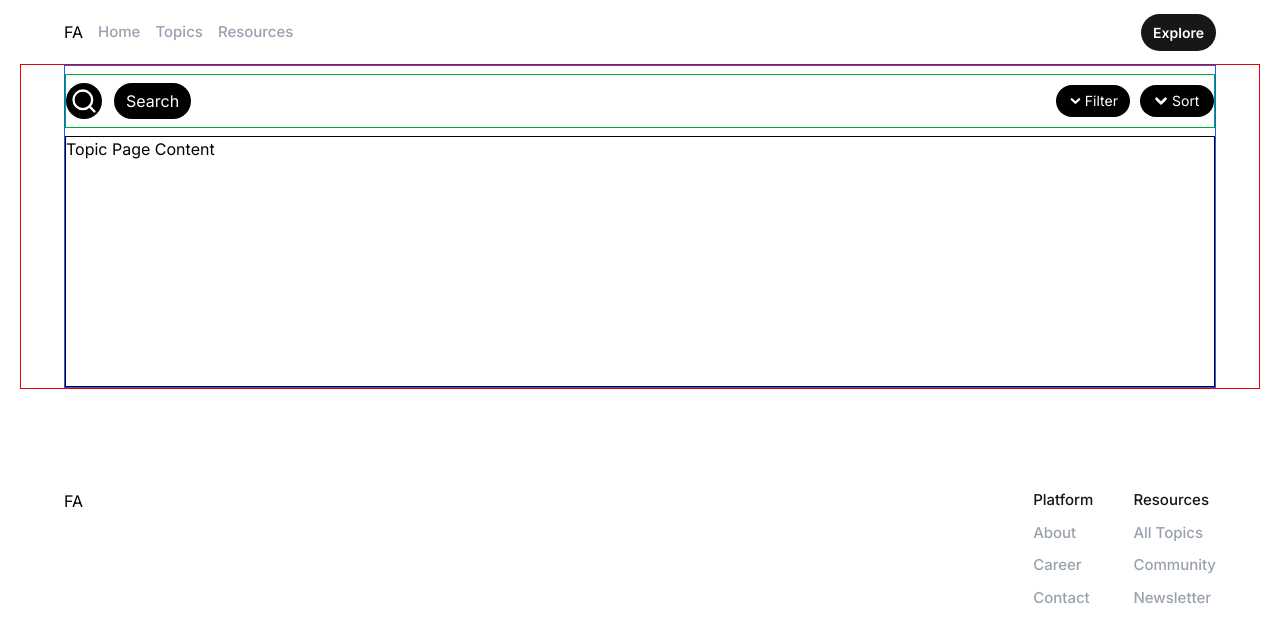
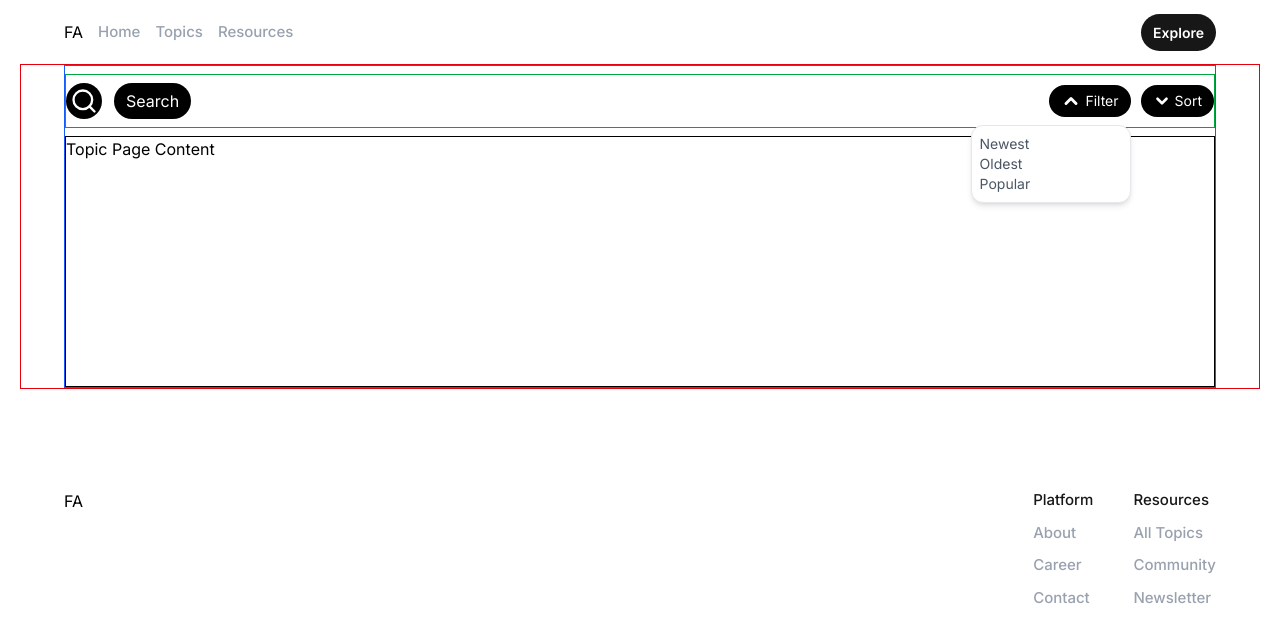
Before and after one commit to Frontend-Advanced/FA_Frontend, a Next.js app: page /topics in a window 1280 px wide. Both pictures are taken after a click on the button "Filter". Shown: the top 642 px of the page. Built offline with nearby package versions, Linux system fonts and the light colour scheme.

Commit message:
Complete UI of the FilterSortBar

```diff
--- a/src/components/common/FilterSortBar.tsx
+++ b/src/components/common/FilterSortBar.tsx
@@ -1,16 +1,60 @@
+"use client";
+
+import { useState } from "react";
 import { ChevronDown } from "lucide-react"
 
 const FilterSortBar = () => {
+    const [openMenu, setOpenMenu] = useState<"filter" | "sort" | null>(null);
+
+    const toggleMenu = (menu: "filter" | "sort") => {
+    setOpenMenu((prev) => (prev === menu ? null : menu));
+  };
+
   return (
         <div className="w-[52%] md:w-[30%] flex items-end  gap-1 text-sm md:gap-2.5 justify-end sm:flex-row flex-col">
-            <button className="flex gap-0.5 items-center w-[74px] bg-black text-white rounded-full p-1.5 md:text-base md:px-3 transition hover:opacity-90 cursor-pointer hover:font-bold">
-                <ChevronDown size={20} strokeWidth={3.5} />
-                <span className=" text-sm">Filter</span>
-            </button>
-            <button className="flex gap-0.5 items-center w-[74px] bg-black text-white rounded-full p-1.5 md:text-base md:px-3 transition hover:opacity-90 cursor-pointer hover:font-bold">
-                <ChevronDown size={18} strokeWidth={3.5} />
-                <span className=" text-sm">Sort</span>
-            </button>
+            {/* Filter Button */}
+            <div className="relative">
+                <button onClick={() => toggleMenu("filter")}
+                     className="flex gap-1 items-center bg-black text-white rounded-full p-1.5 md:text-base md:px-3 transition hover:opacity-90 cursor-pointer hover:font-bold">
+                    <ChevronDown size={20} strokeWidth={3.5}
+                    className={`transition-transform duration-300 ${
+                    openMenu === "filter" ? "rotate-180" : ""
+                }`}
+                />
+                    <span className=" text-sm">Filter</span>
+                </button>
+
+            {/* Filter Dropdown */}
+                {openMenu === "filter" && (
+                  <div className="absolute right-0 mt-2 w-40 bg-white border border-gray-200 rounded-xl shadow-md p-2 z-10 animate-fadeIn">
+                    <p className="text-sm text-gray-600 hover:text-black cursor-pointer">Newest</p>
+                    <p className="text-sm text-gray-600 hover:text-black cursor-pointer">Oldest</p>
+                    <p className="text-sm text-gray-600 hover:text-black cursor-pointer">Popular</p>
+                  </div>
+                )}
+      </div>
+        {/* Sort Button */}
+       <div className="relative">
+                <button onClick={() => toggleMenu("sort")}
+                     className="flex gap-1 items-center bg-black text-white rounded-full p-1.5 md:text-base md:px-3 transition hover:opacity-90 cursor-pointer hover:font-bold">
+                    <ChevronDown size={18} strokeWidth={3.5}
+                    className={`transition-transform duration-300 ${
+                      openMenu === "sort" ? "rotate-180" : ""
+                    }`}
+                    />
+                    <span className=" text-sm">Sort</span>
+                </button>
+            {/* Sort Dropdown */}
+                {openMenu === "sort" && (
+                  <div className="absolute right-0 mt-2 w-40 bg-white border border-gray-200 rounded-xl shadow-md p-2 z-10 animate-fadeIn">
+                    <p className="text-sm text-gray-600 hover:text-black cursor-pointer">A–Z</p>
+                    <p className="text-sm text-gray-600 hover:text-black cursor-pointer">Z–A</p>
+                    <p className="text-sm text-gray-600 hover:text-black cursor-pointer">By Date</p>
+                  </div>
+                )}
+      </div>
+
+
         </div>
   )
 }
```
